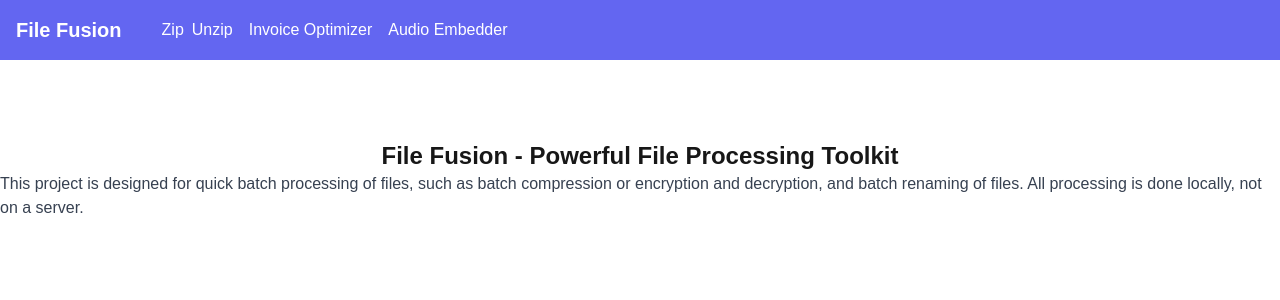
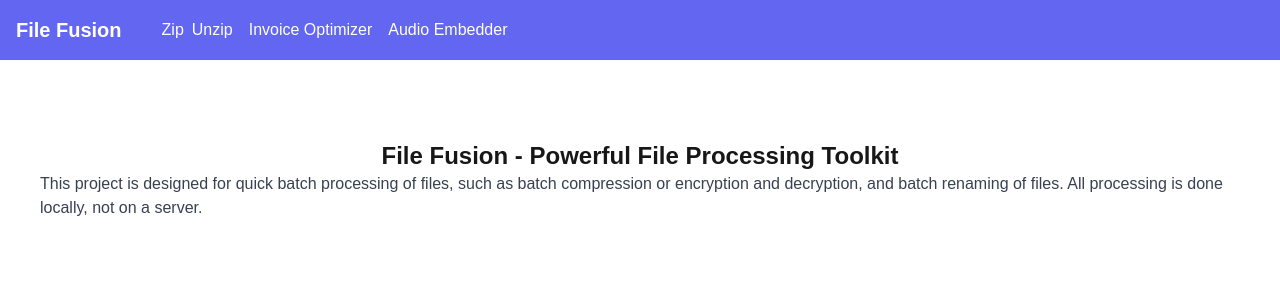
Before and after one commit to DavidKk/vercel-file-fusion, a Next.js app: page / in a window 1280 px wide. Shown: the top 300 px of the page. Built offline with nearby package versions, Linux system fonts and the light colour scheme; some icons are missing.

Commit message:
perf: add head

```diff
--- a/app/page.tsx
+++ b/app/page.tsx
@@ -10,7 +10,7 @@
 
 export default function Home() {
   return (
-    <div className="flex flex-col items-center pt-20">
+    <div className="flex flex-col items-center p-10 pt-20">
       <Meta {...metaProps} />
     </div>
   )
```
